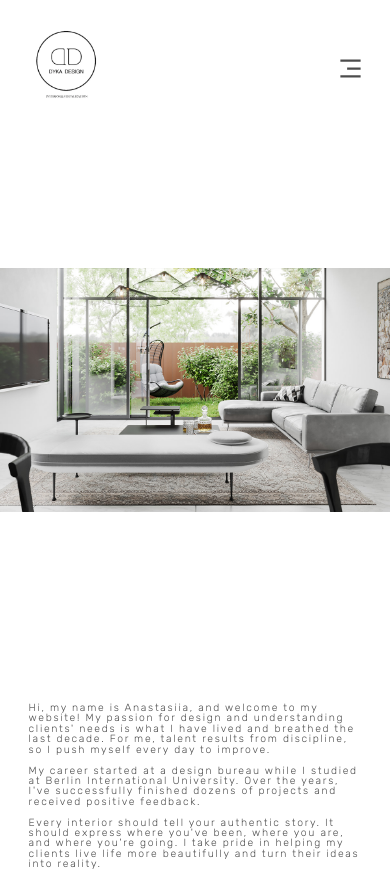
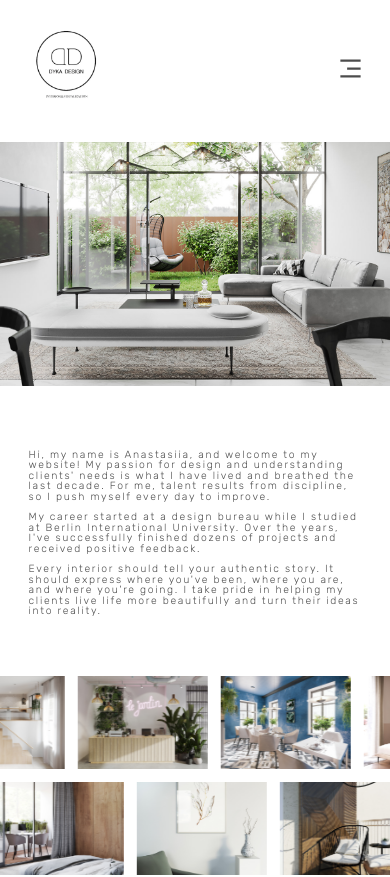
Before and after one commit to scare-destiny/dyka.design, a React (Create React App) app: page / in a window 390 px wide. Shown: the top 877 px of the page. Built offline with nearby package versions, Linux system fonts and the light colour scheme; the HTML template or start-up script is replaced by a standard one.

Commit message:
Hero layout for iphone

```diff
--- a/src/containers/hero/hero.css
+++ b/src/containers/hero/hero.css
@@ -7,3 +7,10 @@
 	height: 60vh;
 
 }
+
+
+@media screen and (max-width: 400px) {
+	.dyka__hero {
+		height: 30vh;
+	}
+}
```
